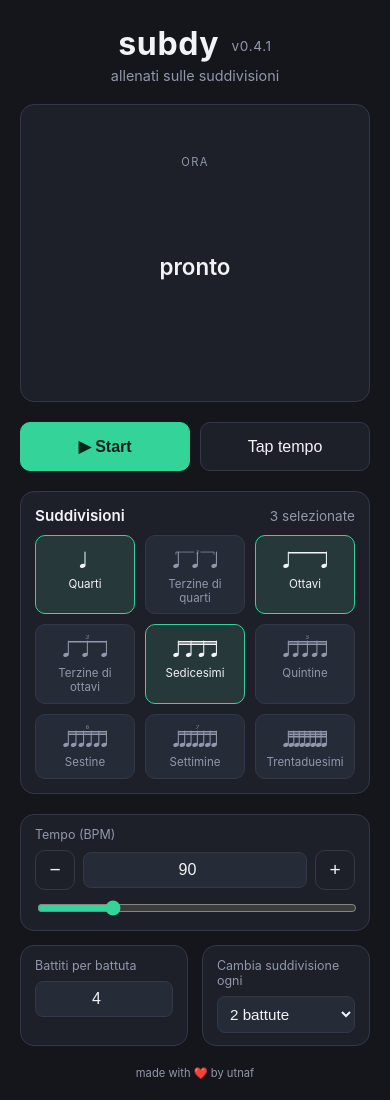
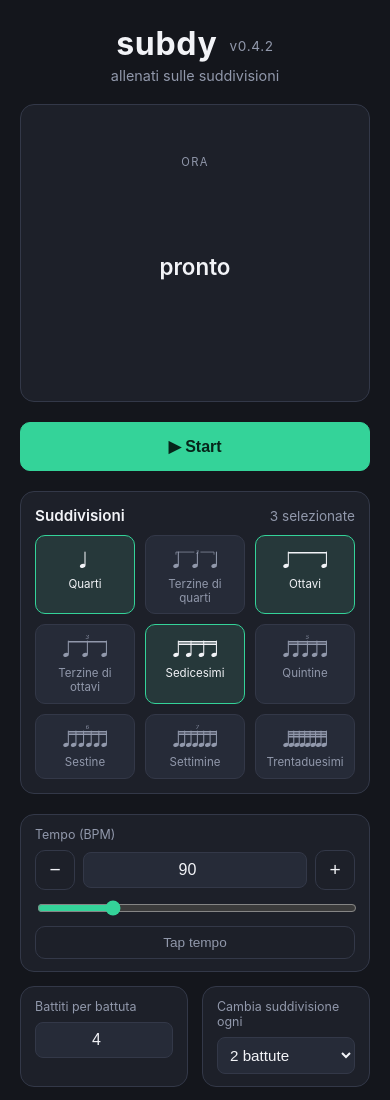
Before and after one commit to utnaf/subdy, a website: page index.html in a window 390 px wide. Shown: the top 1100 px of the page. Drawn offline with Linux system fonts and the light colour scheme.

Commit message:
Move Tap tempo next to the BPM readout, Play now full width
On mobile, tapping the old Tap tempo button (in the transport row)
meant the BPM number you were tapping toward was off-screen below.
Moved the button into the BPM card itself, right under the slider,
so the number updates next to the button you're pressing. Play is
now the sole, full-width action in the transport section.

Co-Authored-By: Claude Sonnet 5 <noreply@anthropic.com>

```diff
--- a/css/style.css
+++ b/css/style.css
@@ -230,6 +230,13 @@ html, body {
   font-size: 1.2rem;
 }
 
+.btn--tap {
+  width: 100%;
+  padding: 8px;
+  font-size: 0.85rem;
+  color: var(--text-dim);
+}
+
 .controls {
   display: flex;
   flex-direction: column;
--- a/index.html
+++ b/index.html
@@ -19,7 +19,7 @@
 <div class="app">
 
   <header class="app__header">
-    <h1>subdy <span class="app__version">v0.4.1</span></h1>
+    <h1>subdy <span class="app__version">v0.4.2</span></h1>
     <p class="app__tagline">allenati sulle suddivisioni</p>
   </header>
 
@@ -43,7 +43,6 @@
     <button id="playBtn" class="btn btn--primary" type="button">
       <span class="btn__label" id="playBtnLabel">▶ Start</span>
     </button>
-    <button id="tapBtn" class="btn" type="button">Tap tempo</button>
   </section>
 
   <section class="subdivisions">
@@ -65,6 +64,7 @@
         <button id="bpmUp" class="btn btn--small" type="button" aria-label="Aumenta BPM">+</button>
       </div>
       <input type="range" id="bpmRange" min="30" max="300" value="90">
+      <button id="tapBtn" class="btn btn--tap" type="button">Tap tempo</button>
     </div>
 
     <div class="controls__row">
--- a/package.json
+++ b/package.json
@@ -1,6 +1,6 @@
 {
   "name": "subdy",
-  "version": "0.4.1",
+  "version": "0.4.2",
   "private": true,
   "description": "Metronomo per allenare le suddivisioni ritmiche",
   "scripts": {
```
Also changed, not shown: 1 other file.
